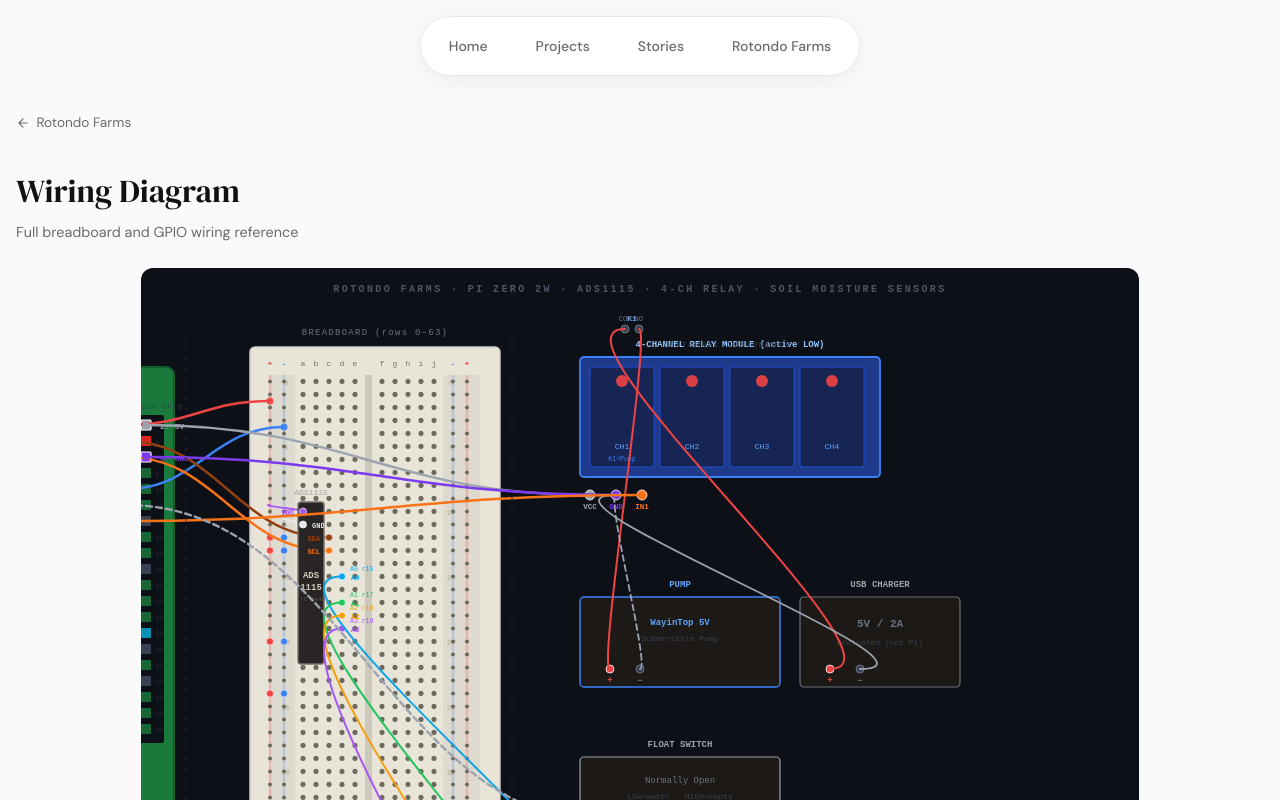
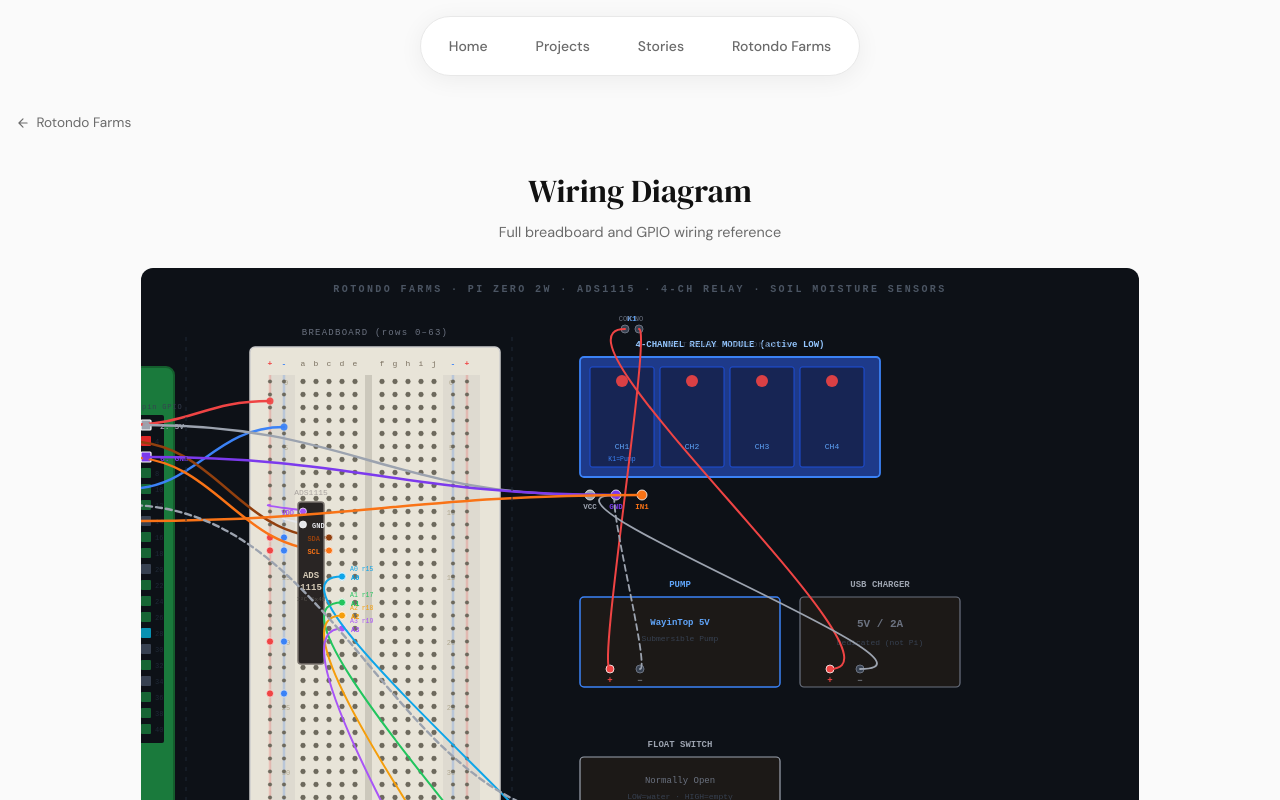
Before and after one commit to Nicholas-Rotondo/portfolio, a Next.js app: page /rotondo-farms/wiring-diagram in a window 1280 px wide. Shown: the top 800 px of the page. Built offline with nearby package versions, Linux system fonts and the light colour scheme.

Commit message:
Adding wiring diagram

```diff
--- a/src/app/rotondo-farms/wiring-diagram/page.tsx
+++ b/src/app/rotondo-farms/wiring-diagram/page.tsx
@@ -8,10 +8,10 @@ export default function WiringDiagram() {
                 Rotondo Farms
             </a>
             <div style={{ marginBottom: '1.5rem' }}>
-                <h2 style={{ fontFamily: 'DM Serif Display, serif', fontWeight: 400, fontSize: '2rem', marginBottom: '0.25rem' }}>Wiring Diagram</h2>
-                <p style={{ color: 'var(--text-secondary)', fontSize: '0.9rem' }}>Full breadboard and GPIO wiring reference</p>
+                <h2 style={{ fontFamily: 'DM Serif Display, serif', fontWeight: 400, fontSize: '2rem', marginBottom: '0.25rem', textAlign: 'center' }}>Wiring Diagram</h2>
+                <p style={{ color: 'var(--text-secondary)', fontSize: '0.9rem', textAlign: 'center'  }}>Full breadboard and GPIO wiring reference</p>
             </div>
-            <div style={{ overflowX: 'auto', width: '100%', display: 'flex', justifyContent: 'center' }}>
+            <div style={{ overflowX: 'auto', width: '100%', display: 'flex', justifyContent: 'center', margin: '0 auto' }}>
                 <iframe
                     src="/wiring-diagram.html"
                     style={{ width: '80%', height: '90vh', border: 'none', borderRadius: '12px' }}
```
